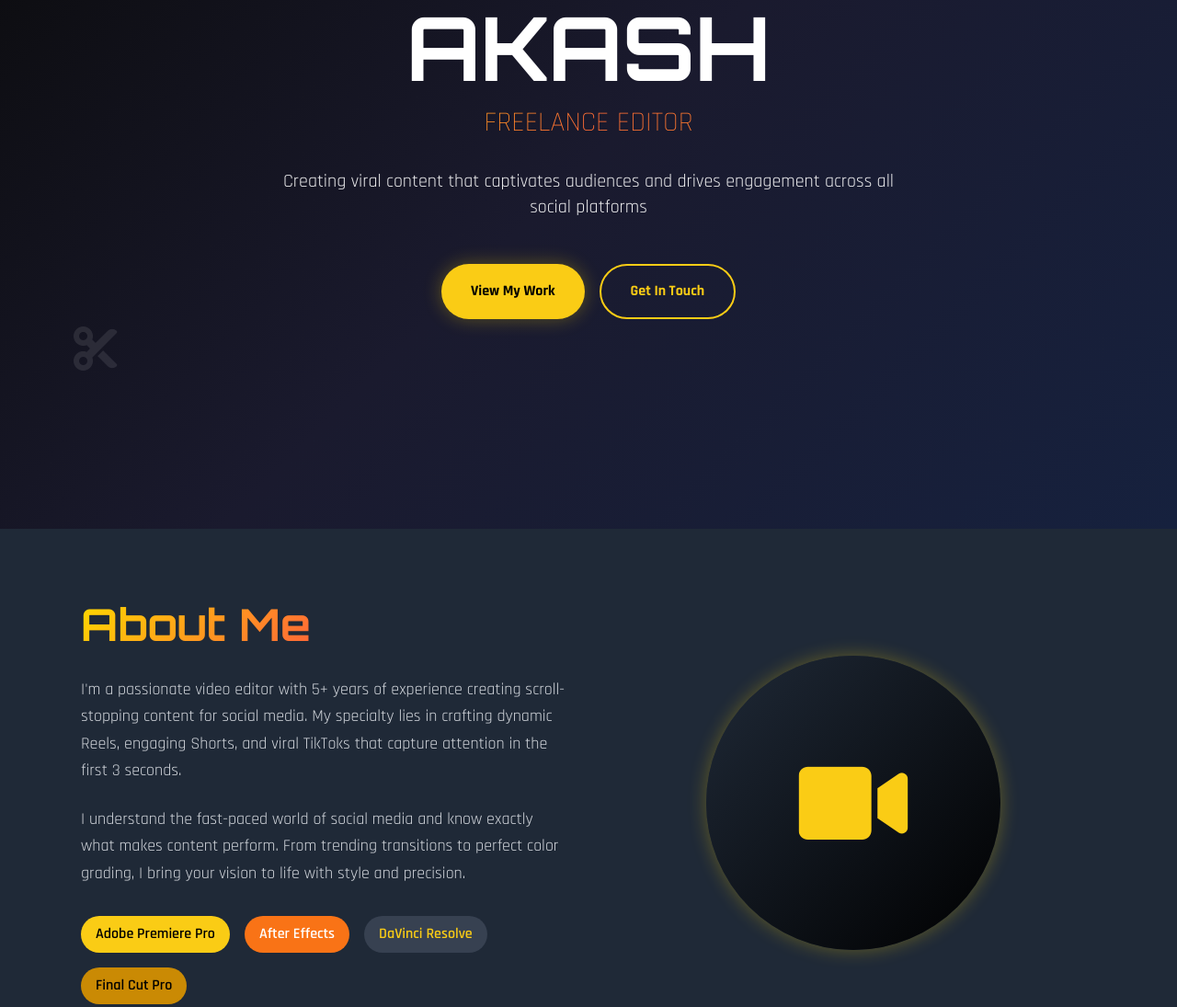
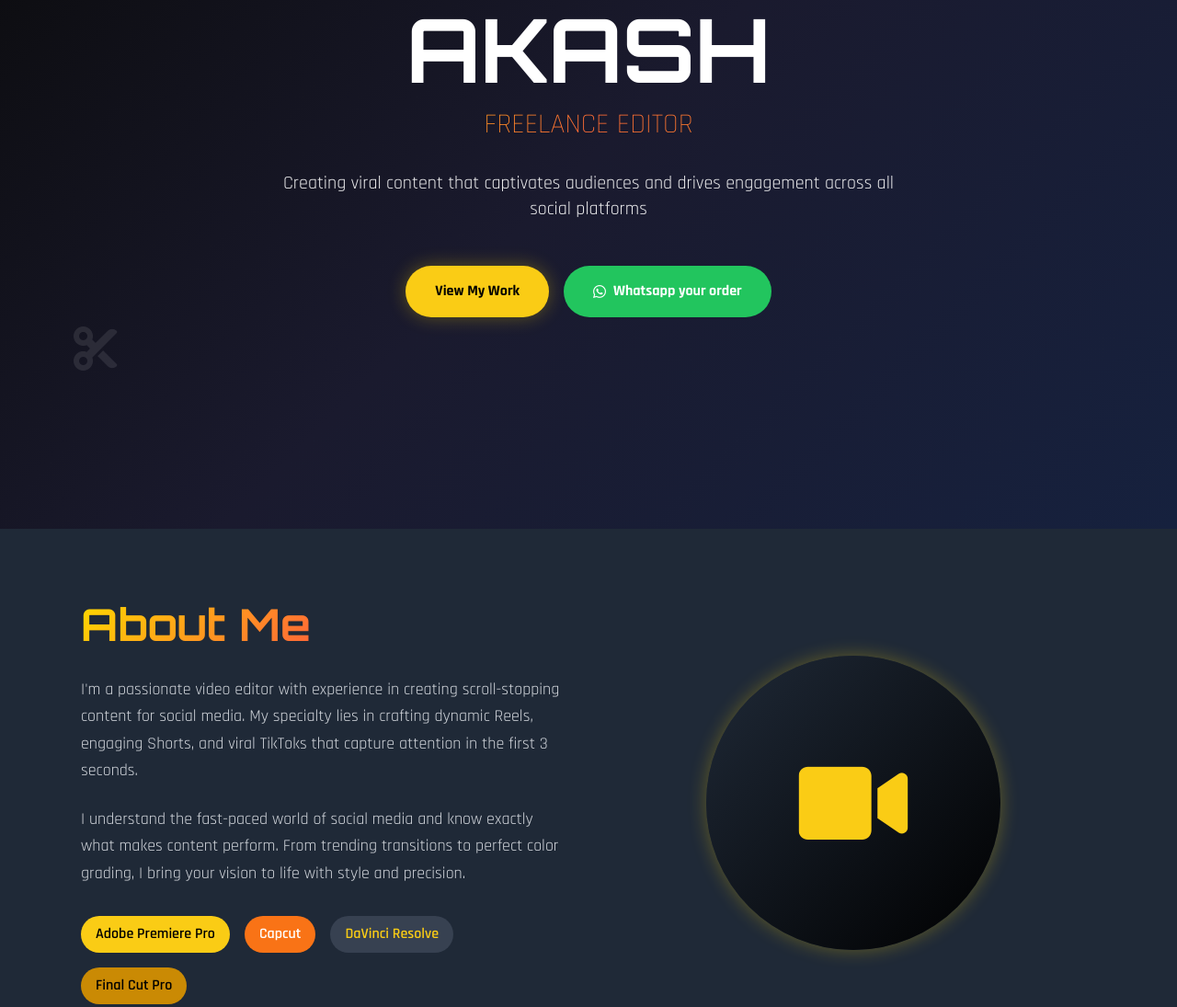
Before and after one commit to akashveer03/freelanceportfolio, a plain HTML site: page index.html in a window 1280 px wide. Shown: the part 225-1320 px from the top of the page at 92% size. Drawn offline with nearby package versions, Linux system fonts and the light colour scheme.

Commit message:
Update index.html

```diff
--- a/index.html
+++ b/index.html
@@ -114,14 +114,21 @@
             <p class="text-xl mb-12 max-w-2xl mx-auto opacity-90">
                 Creating viral content that captivates audiences and drives engagement across all social platforms
             </p>
-            <div class="flex flex-col sm:flex-row gap-4 justify-center">
-                <button class="bg-yellow-400 text-black px-8 py-4 rounded-full font-bold hover:bg-yellow-300 transition-colors batman-glow">
-                    View My Work
-                </button>
-                <button class="border-2 border-yellow-400 text-yellow-400 px-8 py-4 rounded-full font-bold hover:bg-yellow-400 hover:text-black transition-colors">
-                    Get In Touch
-                </button>
-            </div>
+           <div class="flex flex-col sm:flex-row gap-4 justify-center">
+    <!-- Link button -->
+    <a href="https://drive.google.com/drive/folders/1fueR0Zpqj-dxHRjgDvF05zIiU8ZS3peu?usp=sharing" target="_blank"
+       class="bg-yellow-400 text-black px-8 py-4 rounded-full font-bold hover:bg-yellow-300 transition-colors batman-glow inline-block text-center">
+        View My Work
+    </a>
+
+    <!-- WhatsApp / Get in Touch -->
+    <a href="https://wa.me/919345931305?text=Hi%20Akash!%20I'm%20interested%20in%20your%20video%20editing%20services."
+       target="_blank"
+       class="inline-flex items-center justify-center bg-green-500 text-white px-8 py-4 rounded-full font-bold hover:bg-green-400 transition-colors">
+        <i class="fab fa-whatsapp mr-2"></i>
+        Whatsapp your order
+    </a>
+</div>
         </div>
     </section>
 
@@ -132,7 +139,7 @@
                 <div>
                     <h2 class="text-5xl font-bold gradient-text mb-8" style="font-family: 'Orbitron', sans-serif;">About Me</h2>
                     <p class="text-gray-300 text-lg leading-relaxed mb-6">
-                        I'm a passionate video editor with 5+ years of experience creating scroll-stopping content for social media.
+                        I'm a passionate video editor with  experience in creating scroll-stopping content for social media.
                         My specialty lies in crafting dynamic Reels, engaging Shorts, and viral TikToks that capture attention in the first 3 seconds.
                     </p>
                     <p class="text-gray-300 text-lg leading-relaxed mb-8">
@@ -141,7 +148,7 @@
                     </p>
                     <div class="flex flex-wrap gap-4">
                         <span class="bg-yellow-400 text-black px-4 py-2 rounded-full font-semibold">Adobe Premiere Pro</span>
-                        <span class="bg-orange-500 text-white px-4 py-2 rounded-full font-semibold">After Effects</span>
+                        <span class="bg-orange-500 text-white px-4 py-2 rounded-full font-semibold">Capcut</span>
                         <span class="bg-gray-700 text-yellow-400 px-4 py-2 rounded-full font-semibold">DaVinci Resolve</span>
                         <span class="bg-yellow-600 text-black px-4 py-2 rounded-full font-semibold">Final Cut Pro</span>
                     </div>
```
